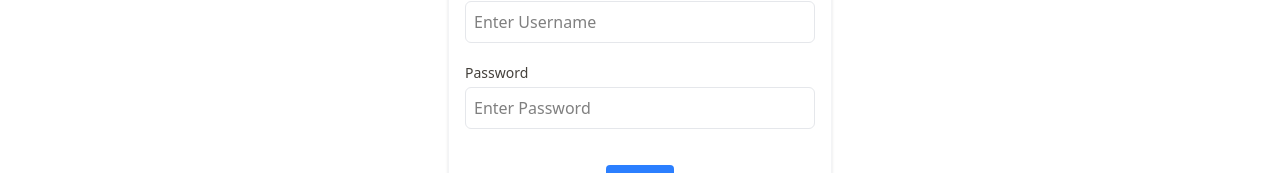
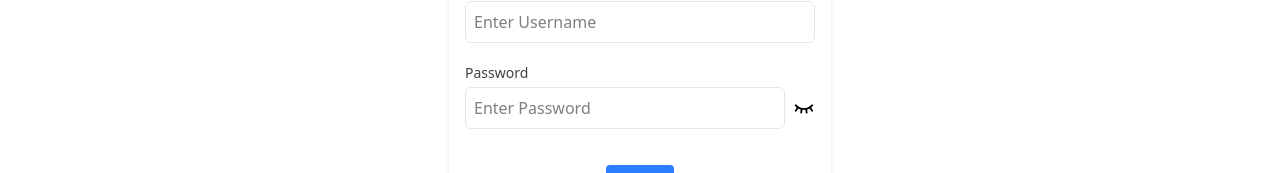
Before and after one commit to codedbychavez/grepbase, a Vue app in the folder frontend/: page /signin in a window 1280 px wide. Shown: the part 349-522 px from the top of the page. Built offline with nearby package versions, Linux system fonts and the light colour scheme; no server answers.

Commit message:
Add toggle password visibility

```diff
--- /dev/null
+++ b/frontend/src/components/Icons/Eye.vue
@@ -0,0 +1,9 @@
+<template>
+  <svg xmlns="http://www.w3.org/2000/svg" width="24" height="24" viewBox="0 0 24 24" fill="none" stroke="currentColor"
+    stroke-width="2" stroke-linecap="round" stroke-linejoin="round"
+    class="icon icon-tabler icons-tabler-outline icon-tabler-eye">
+    <path stroke="none" d="M0 0h24v24H0z" fill="none" />
+    <path d="M10 12a2 2 0 1 0 4 0a2 2 0 0 0 -4 0" />
+    <path d="M21 12c-2.4 4 -5.4 6 -9 6c-3.6 0 -6.6 -2 -9 -6c2.4 -4 5.4 -6 9 -6c3.6 0 6.6 2 9 6" />
+  </svg>
+</template>
--- /dev/null
+++ b/frontend/src/components/Icons/EyeClosed.vue
@@ -0,0 +1,12 @@
+<template>
+  <svg xmlns="http://www.w3.org/2000/svg" width="24" height="24" viewBox="0 0 24 24" fill="none" stroke="currentColor"
+    stroke-width="2" stroke-linecap="round" stroke-linejoin="round"
+    class="icon icon-tabler icons-tabler-outline icon-tabler-eye-closed">
+    <path stroke="none" d="M0 0h24v24H0z" fill="none" />
+    <path d="M21 9c-2.4 2.667 -5.4 4 -9 4c-3.6 0 -6.6 -1.333 -9 -4" />
+    <path d="M3 15l2.5 -3.8" />
+    <path d="M21 14.976l-2.492 -3.776" />
+    <path d="M9 17l.5 -4" />
+    <path d="M15 17l-.5 -4" />
+  </svg>
+</template>
--- a/frontend/src/views/SigninView.vue
+++ b/frontend/src/views/SigninView.vue
@@ -10,9 +10,13 @@
       </div>
       <div class="form-group mt-4">
         <label for="key" class="form-label text-sm text-stone-700 block capitalize">Password</label>
-        <Field name="password" v-model="formData.password" :rules="validatePassword" type="text"
-          class="disabled:bg-gray-200 disabled:cursor-not-allowed form-control my-1 bg-white w-full p-2 border border-gray-200 rounded-md"
-          placeholder="Enter Password" />
+        <div class="flex gap-2 items-center">
+          <Field ref="passwordInput" name="password" v-model="formData.password" :rules="validatePassword"
+            :type="hidePassword ? 'password' : 'text'"
+            class="disabled:bg-gray-200 disabled:cursor-not-allowed form-control my-1 bg-white w-full p-2 border border-gray-200 rounded-md"
+            placeholder="Enter Password" />
+          <component @click="togglePasswordVisibility" class="cursor-pointer" :is="hidePassword ? EyeClosed : Eye" />
+        </div>
         <ErrorMessage name="password" class="text-sm text-red-500" />
       </div>
       <div class="form-group mt-8 text-center">
@@ -27,22 +31,30 @@
 
 <script setup lang="ts">
 
-import { reactive } from 'vue';
+import { reactive, ref, useTemplateRef } from 'vue';
 import { useAuthStore } from '@/stores/authStore';
 import { storeToRefs } from 'pinia';
 import { useRouter } from 'vue-router';
 import { notify } from '@kyvg/vue3-notification';
 import { Form, Field, ErrorMessage } from 'vee-validate';
+import Eye from '@/components/Icons/Eye.vue';
+import EyeClosed from '@/components/Icons/EyeClosed.vue';
 
 const router = useRouter();
 const authStore = useAuthStore();
 
 const { user } = storeToRefs(authStore);
 
+const hidePassword = ref<boolean>(true);
+
 const formData = reactive({
   username: "",
   password: "",
 })
+
+function togglePasswordVisibility() {
+  hidePassword.value = !hidePassword.value;
+}
 
 function validateUsername(value: any) {
   if (!value) {
```
Also changed, not shown: 1 other file (tests, documents, lock files or other folders).
